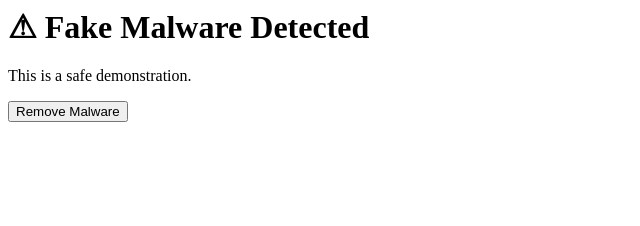
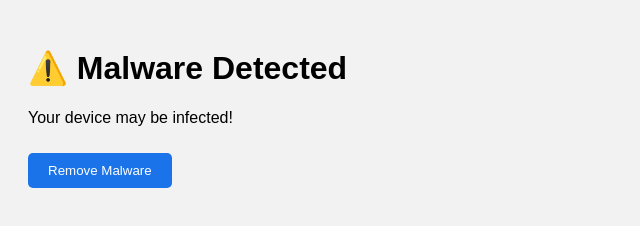
Before and after one commit to Ojas-597/QR-secure-sense-, a website: page public/simulate.html in a window 1280 px wide. Shown: the whole page, without its empty margins (0-640 px from the left). Drawn offline with Linux system fonts and the light colour scheme.

Commit message:
Update simulate.html

```diff
--- a/public/simulate.html
+++ b/public/simulate.html
@@ -1,3 +1,15 @@
-<h1>⚠ Fake Malware Detected</h1>
-<p>This is a safe demonstration.</p>
-<a href='cleanup.html'><button>Remove Malware</button></a>
+<!DOCTYPE html>
+<html>
+<head>
+  <title>⚠️ Malware Detected</title>
+  <link rel="stylesheet" href="assets/css/style.css" />
+</head>
+<body class="malware">
+
+<h1>⚠️ Malware Detected</h1>
+<p>Your device may be infected!</p>
+
+<button onclick="window.location.href='cleanup.html'">Remove Malware</button>
+
+</body>
+</html>
```
